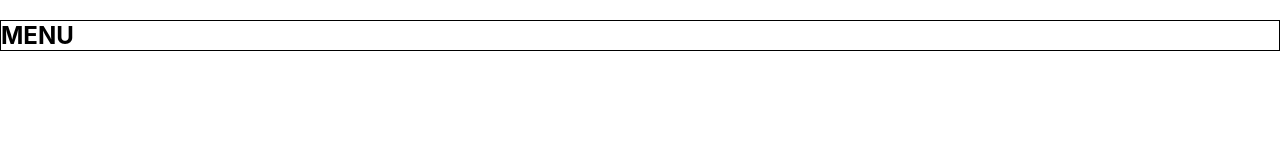
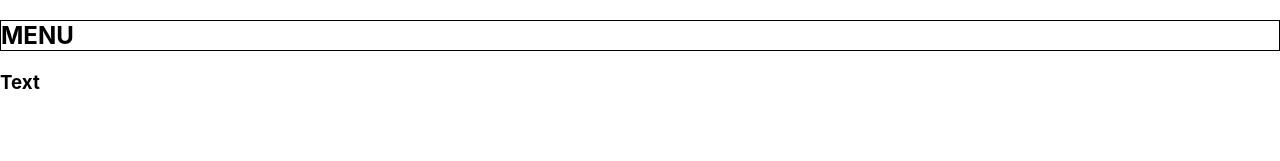
Before and after one commit to 2212021/2212021.github.io, a React (Create React App) app: page / in a window 1280 px wide. Shown: the top 161 px of the page. Built offline with nearby package versions, Linux system fonts and the light colour scheme; a web font is replaced by a local one.

Commit message:
Update App.js

```diff
--- a/src/App.js
+++ b/src/App.js
@@ -34,12 +34,14 @@ class Menu extends Component {
         <div>
           {this.menuhead()}
           {this.menubody()}
+          <h3>Text</h3>
         </div>
       );
     } else {
       return (
         <div>
           {this.menuhead()}
+          <h3>Text</h3>
         </div>
       );
     }
```
